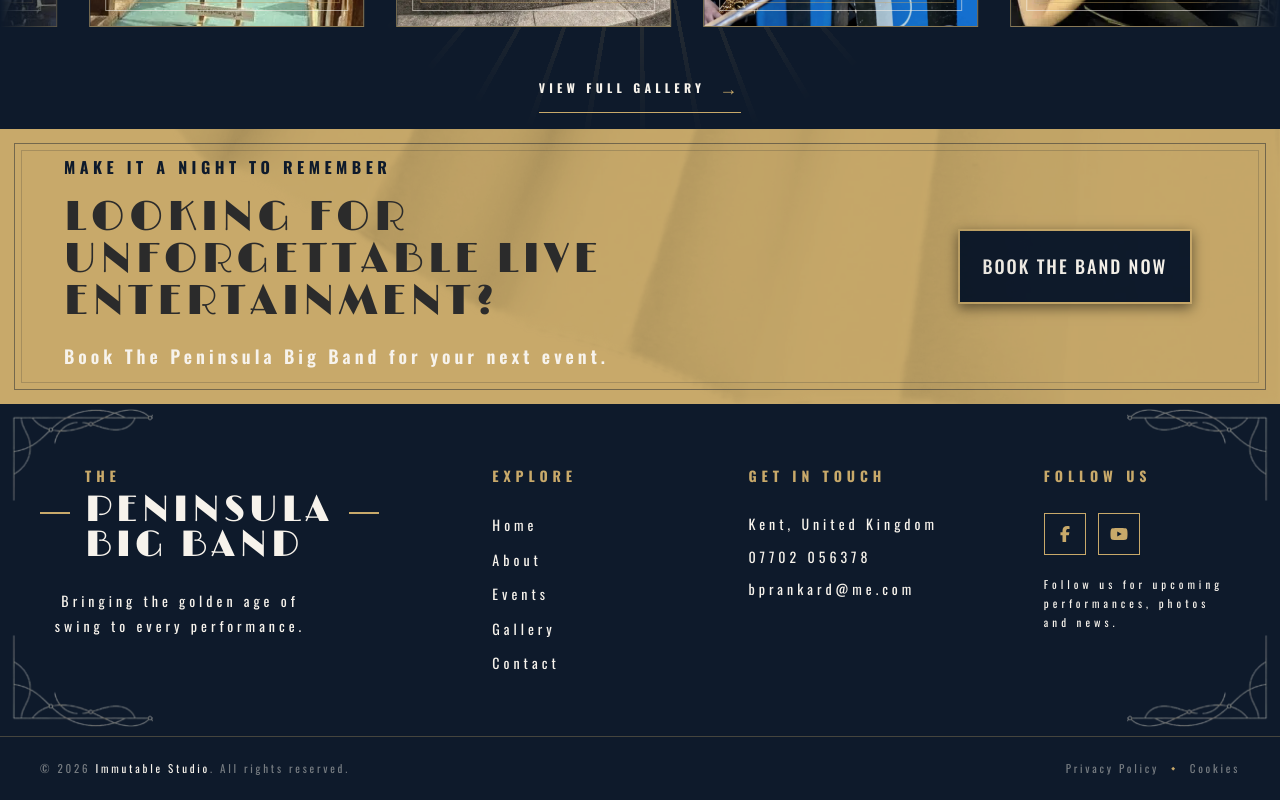
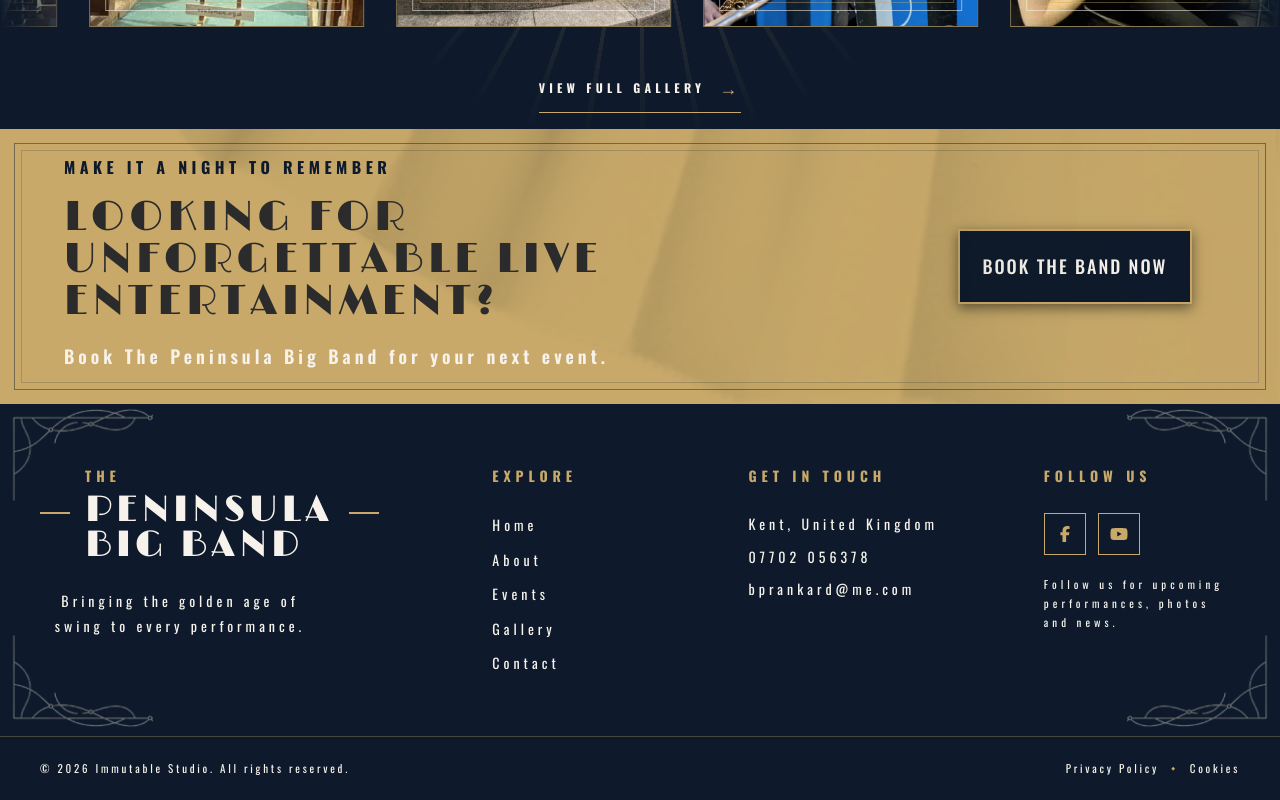
Before and after one commit to curveservices/bpmusic, a React (Vite) app: page / in a window 1280 px wide. Shown: the part 6446-7246 px from the top of the page. Built offline with nearby package versions, Linux system fonts and the light colour scheme.

Commit message:
color change for accessability

```diff
--- a/src/layout/footer/index.scss
+++ b/src/layout/footer/index.scss
@@ -278,7 +278,7 @@
 
     letter-spacing: 0.25em;
 
-    color: rgba(247, 243, 236, 0.45);
+    color: var(--ivory);
   }
 
   // ==========================================
```
